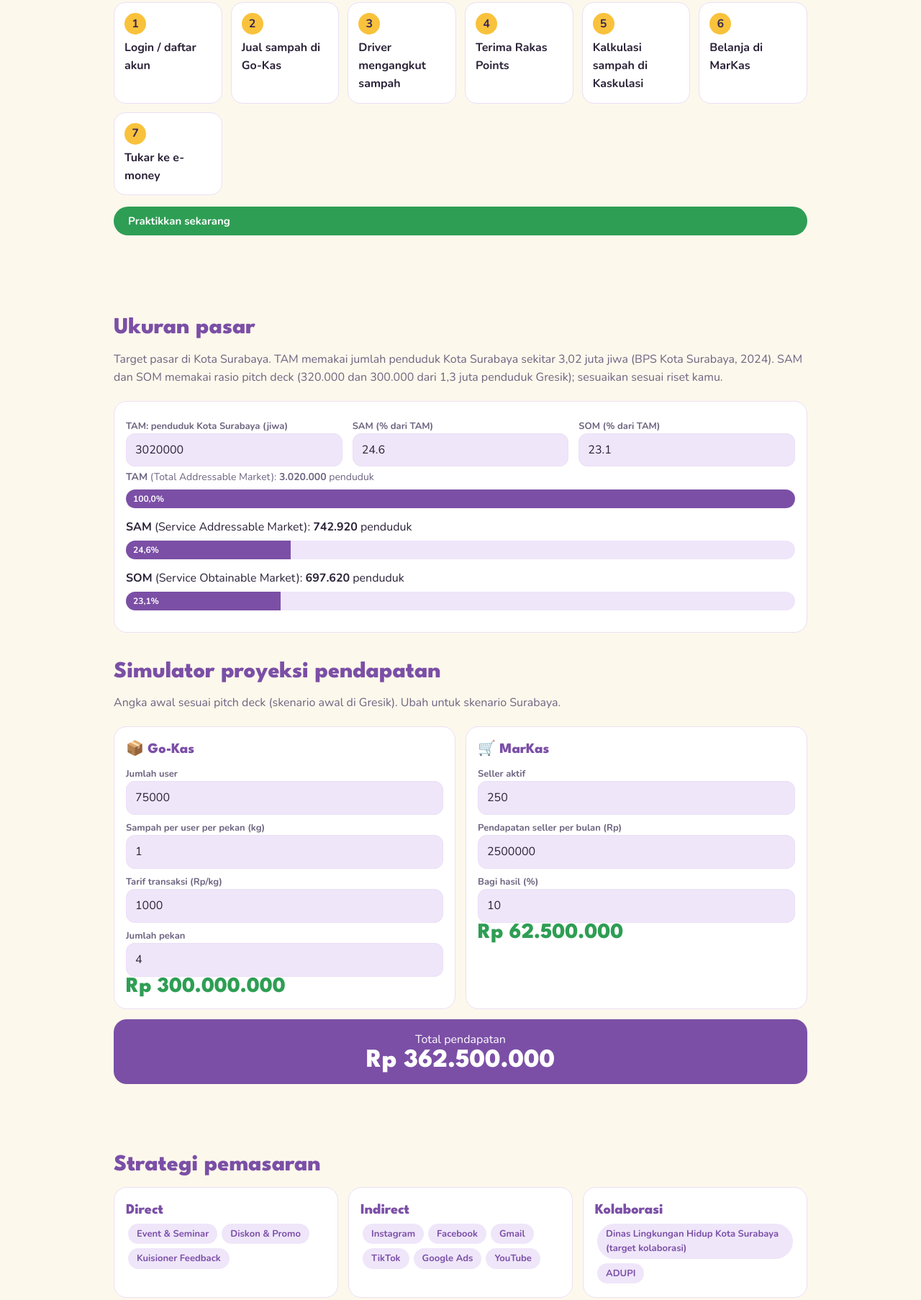
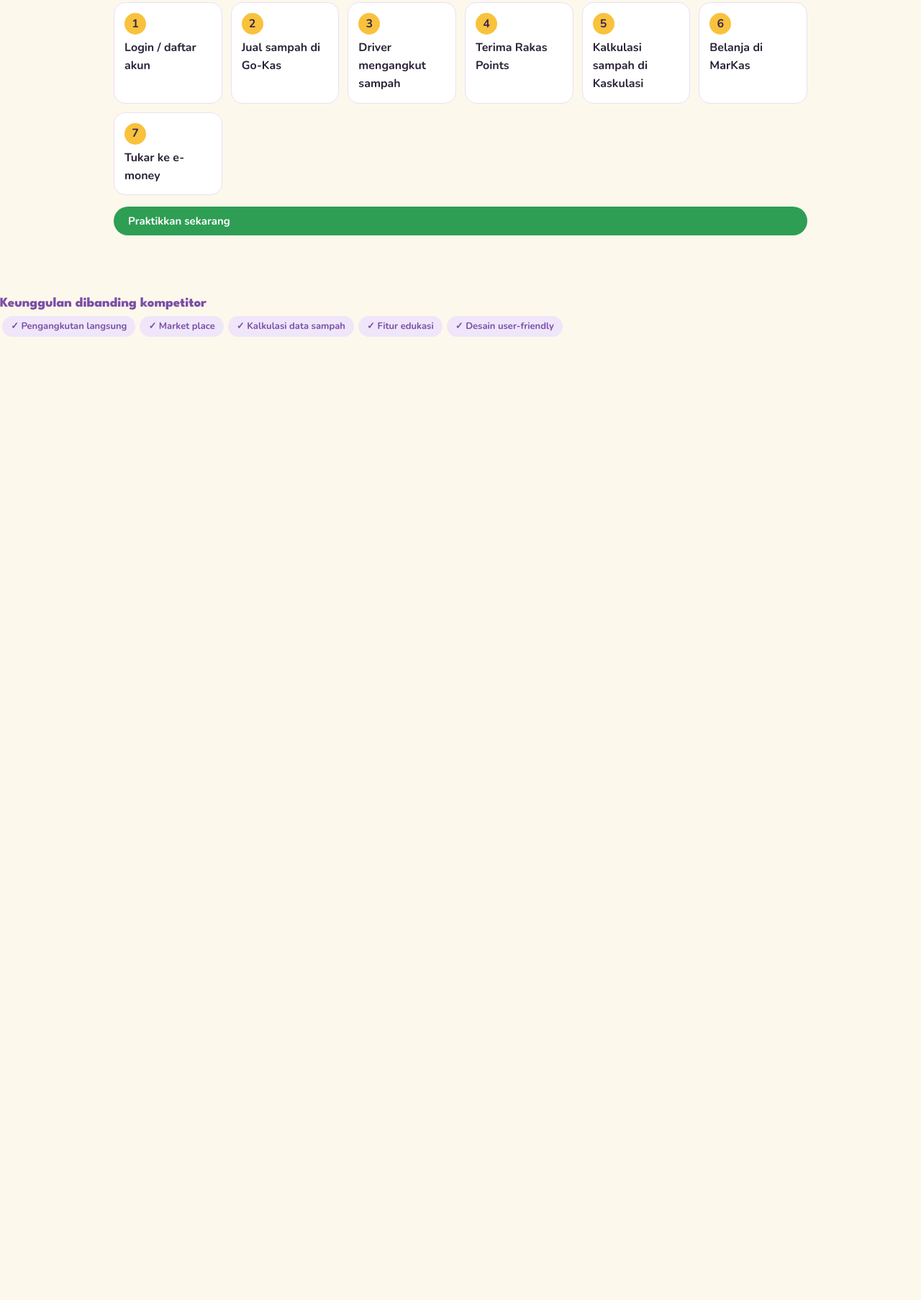
Before and after one commit to Foxsy24/OLAH, a plain HTML site: page index.html in a window 1280 px wide. Shown: the part 1587-3393 px from the top of the page at 72% size. After the commit the page ends 2058 px from the top, so only its background shows below. Drawn offline with nearby package versions, Linux system fonts and the light colour scheme.

Commit message:
Delete : ukuran pasar-rancangan pengembangan

```diff
--- a/index.html
+++ b/index.html
@@ -31,22 +31,10 @@
 <ol class="steps"><li>Login / daftar akun</li><li>Jual sampah di Go-Kas</li><li>Driver mengangkut sampah</li><li>Terima Rakas Points</li><li>Kalkulasi sampah di Kaskulasi</li><li>Belanja di MarKas</li><li>Tukar ke e-money</li></ol>
 <p><a class="btn g" href="#app">Praktikkan sekarang</a></p></section>
 
-<section class="sec" id="bisnis"><h2>Ukuran pasar</h2><p class="sub">Target pasar di Kota Surabaya. TAM memakai jumlah penduduk Kota Surabaya sekitar 3,02 juta jiwa (BPS Kota Surabaya, 2024). SAM dan SOM memakai rasio pitch deck (320.000 dan 300.000 dari 1,3 juta penduduk Gresik); sesuaikan sesuai riset kamu.</p>
-<div class="c sim"><div class="g"><div><label>TAM: penduduk Kota Surabaya (jiwa)</label><input type="number" id="s8" value="3020000"></div><div><label>SAM (% dari TAM)</label><input type="number" id="s9" value="24.6" step="0.1"></div><div><label>SOM (% dari TAM)</label><input type="number" id="s10" value="23.1" step="0.1"></div></div>
-<p style="margin-bottom:0"><b>TAM</b> (Total Addressable Market): <b id="m1"></b> penduduk</p><div class="bar"><i id="b1"></i></div>
-<b>SAM</b> (Service Addressable Market): <b id="m2"></b> penduduk<div class="bar"><i id="b2"></i></div>
-<b>SOM</b> (Service Obtainable Market): <b id="m3"></b> penduduk<div class="bar"><i id="b3"></i></div></div>
-<h2 style="margin-top:30px">Simulator proyeksi pendapatan</h2><p class="sub">Angka awal sesuai pitch deck (skenario awal di Gresik). Ubah untuk skenario Surabaya.</p>
-<div class="g sim"><div class="c"><h3>📦 Go-Kas</h3><label>Jumlah user</label><input type="number" id="s1" value="75000"><label>Sampah per user per pekan (kg)</label><input type="number" id="s2" value="1"><label>Tarif transaksi (Rp/kg)</label><input type="number" id="s3" value="1000"><label>Jumlah pekan</label><input type="number" id="s4" value="4"><div class="res" id="r1"></div></div>
-<div class="c"><h3>🛒 MarKas</h3><label>Seller aktif</label><input type="number" id="s5" value="250"><label>Pendapatan seller per bulan (Rp)</label><input type="number" id="s6" value="2500000"><label>Bagi hasil (%)</label><input type="number" id="s7" value="10"><div class="res" id="r2"></div></div></div>
-<div class="tot">Total pendapatan<br><b id="r3"></b></div></section>
 
-<section class="sec"><h2>Strategi pemasaran</h2><div class="g"><div class="c"><h3>Direct</h3><span class="chip">Event &amp; Seminar</span><span class="chip">Diskon &amp; Promo</span><span class="chip">Kuisioner Feedback</span></div><div class="c"><h3>Indirect</h3><span class="chip">Instagram</span><span class="chip">Facebook</span><span class="chip">Gmail</span><span class="chip">TikTok</span><span class="chip">Google Ads</span><span class="chip">YouTube</span></div><div class="c"><h3>Kolaborasi</h3><span class="chip">Dinas Lingkungan Hidup Kota Surabaya (target kolaborasi)</span><span class="chip">ADUPI</span></div></div>
 <h3 style="margin-top:20px;color:var(--pu)">Keunggulan dibanding kompetitor</h3><span class="chip">✓ Pengangkutan langsung</span><span class="chip">✓ Market place</span><span class="chip">✓ Kalkulasi data sampah</span><span class="chip">✓ Fitur edukasi</span><span class="chip">✓ Desain user-friendly</span></section>
 
-<section class="sec" id="rencana"><h2>Rencana pengembangan</h2><div class="g"><div class="c"><h3>2024</h3><p>Perancangan UI/UX. Kerja sama dengan Dinas Lingkungan Hidup Kota Surabaya dan ADUPI.</p></div><div class="c"><h3>2025</h3><p>Rilis MVP, sosialisasi dan promosi ke warga Surabaya, pengembangan Android &amp; iOS.</p></div><div class="c"><h3>2026</h3><p>Pembenahan dan upgrade fitur berkala, ekspansi ke kota lain hingga skala nasional.</p></div></div>
-<p class="sub" style="margin-top:20px">Tim Krastala: Aqila Shafira (CEO), Sifania Zelda (CFO), Balian Ndaru (CMO).</p></section>
-<footer>© Rakas by Krastala Team</footer>
+
 </main>
 
 <div id="app"></div><div id="toast"></div>
```
